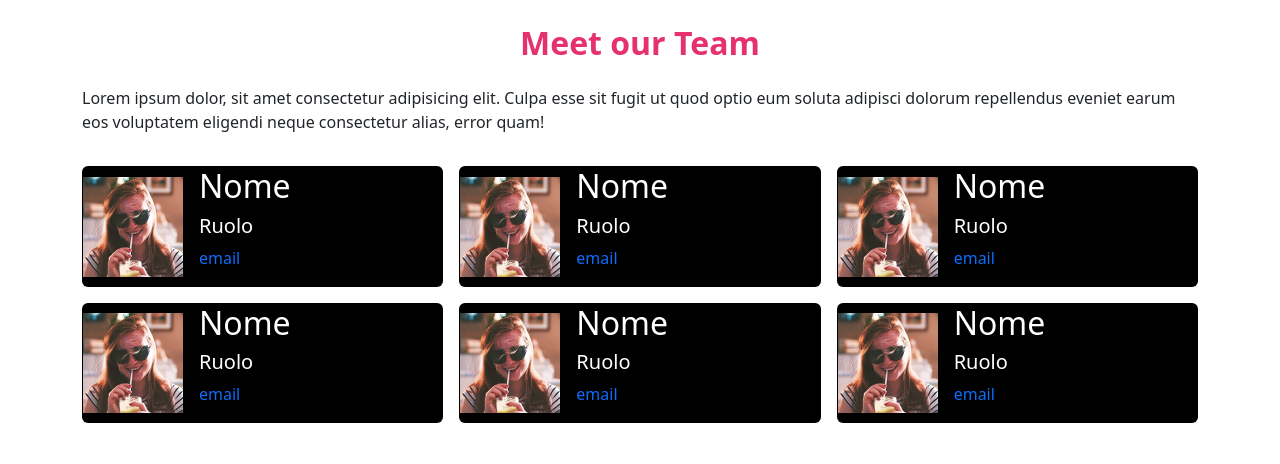
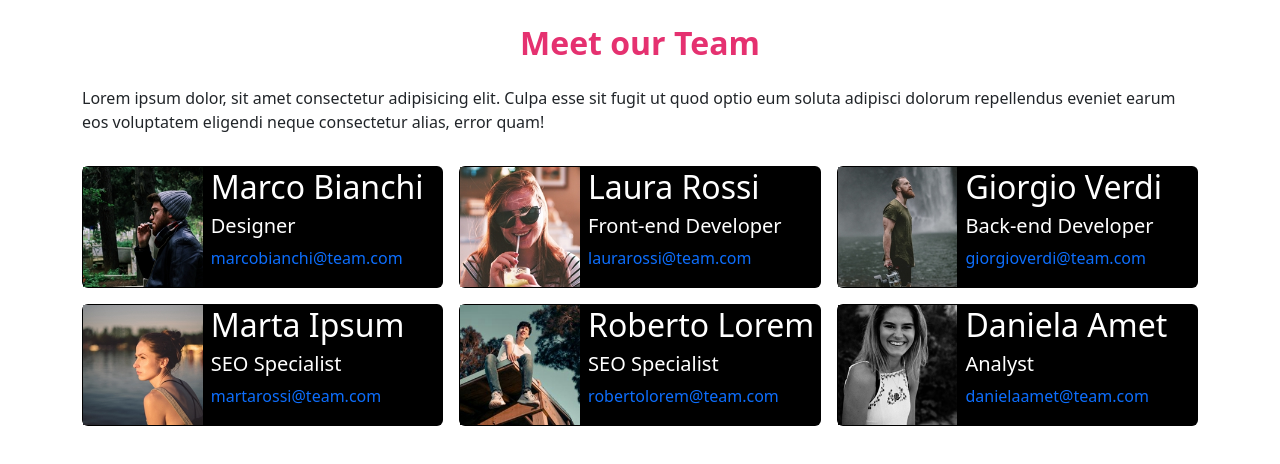
Before and after one commit to Alberto-Monaco/js-our-team, a plain HTML site: page index.html in a window 1280 px wide. Drawn offline with nearby package versions, Linux system fonts and the light colour scheme.

Commit message:
complete exercise

```diff
--- a/assets/js/script.js
+++ b/assets/js/script.js
@@ -11,36 +11,56 @@ const teamMembers = [
 		name: 'Marco Bianchi',
 		role: 'Designer',
 		email: 'marcobianchi@team.com',
-		img: 'img/male1.png'
+		img: './assets/img/male1.png'
 	},
 	{
 		name: 'Laura Rossi',
 		role: 'Front-end Developer',
 		email: 'laurarossi@team.com',
-		img: 'img/female1.png'
+		img: '../assets/img/female1.png'
 	},
 	{
 		name: 'Giorgio Verdi',
 		role: 'Back-end Developer',
 		email: 'giorgioverdi@team.com',
-		img: 'img/male2.png'
+		img: '../assets/img/male2.png'
 	},
 	{
 		name: 'Marta Ipsum',
 		role: 'SEO Specialist',
 		email: 'martarossi@team.com',
-		img: 'img/female2.png'
+		img: '../assets/img/female2.png'
 	},
 	{
 		name: 'Roberto Lorem',
 		role: 'SEO Specialist',
 		email: 'robertolorem@team.com',
-		img: 'img/male3.png'
+		img: '../assets/img/male3.png'
 	},
 	{
 		name: 'Daniela Amet',
 		role: 'Analyst',
 		email: 'danielaamet@team.com',
-		img: 'img/female3.png'
+		img: '../assets/img/female3.png'
 	}
 ]
+const teamsEl = document.getElementById('teams')
+for (let i = 0; i < teamMembers.length; i++) {
+	const team = teamMembers[i]
+	let { name, role, email, img } = team
+	console.log(team)
+
+	let markup = `<div class="col">
+						<div class="card bg-black d-flex flex-row align-items-center">
+							<img src="${img}" class=col-4 alt="" />
+							<div class="ms-2 col-9">
+								<h2 class="text-white">${name}</h2>
+								<h5 class="text-white">${role}</h5>
+								<p class="text-primary">${email}</p>
+							</div>
+						</div>
+					</div>
+  `
+
+	teamsEl.insertAdjacentHTML('beforeend', markup)
+}
--- a/index.html
+++ b/index.html
@@ -21,68 +21,7 @@
 					Lorem ipsum dolor, sit amet consectetur adipisicing elit. Culpa esse sit fugit ut quod optio eum soluta
 					adipisci dolorum repellendus eveniet earum eos voluptatem eligendi neque consectetur alias, error quam!
 				</p>
-				<div class="row row-cols-3 my-3 g-3">
-					<div class="col">
-						<div class="card bg-black d-flex flex-row align-items-center">
-							<img src="./assets/img/female1.png" alt="" class="img-fluid" style="width: 100px; height: auto" />
-							<div class="ms-3">
-								<h2 class="text-white">Nome</h2>
-								<h5 class="text-white">Ruolo</h5>
-								<p class="text-primary">email</p>
-							</div>
-						</div>
-					</div>
-					<div class="col">
-						<div class="card bg-black d-flex flex-row align-items-center">
-							<img src="./assets/img/female1.png" alt="" class="img-fluid" style="width: 100px; height: auto" />
-							<div class="ms-3">
-								<h2 class="text-white">Nome</h2>
-								<h5 class="text-white">Ruolo</h5>
-								<p class="text-primary">email</p>
-							</div>
-						</div>
-					</div>
-					<div class="col">
-						<div class="card bg-black d-flex flex-row align-items-center">
-							<img src="./assets/img/female1.png" alt="" class="img-fluid" style="width: 100px; height: auto" />
-							<div class="ms-3">
-								<h2 class="text-white">Nome</h2>
-								<h5 class="text-white">Ruolo</h5>
-								<p class="text-primary">email</p>
-							</div>
-						</div>
-					</div>
-					<div class="col">
-						<div class="card bg-black d-flex flex-row align-items-center">
-							<img src="./assets/img/female1.png" alt="" class="img-fluid" style="width: 100px; height: auto" />
-							<div class="ms-3">
-								<h2 class="text-white">Nome</h2>
-								<h5 class="text-white">Ruolo</h5>
-								<p class="text-primary">email</p>
-							</div>
-						</div>
-					</div>
-					<div class="col">
-						<div class="card bg-black d-flex flex-row align-items-center">
-							<img src="./assets/img/female1.png" alt="" class="img-fluid" style="width: 100px; height: auto" />
-							<div class="ms-3">
-								<h2 class="text-white">Nome</h2>
-								<h5 class="text-white">Ruolo</h5>
-								<p class="text-primary">email</p>
-							</div>
-						</div>
-					</div>
-					<div class="col">
-						<div class="card bg-black d-flex flex-row align-items-center">
-							<img src="./assets/img/female1.png" alt="" class="img-fluid" style="width: 100px; height: auto" />
-							<div class="ms-3">
-								<h2 class="text-white">Nome</h2>
-								<h5 class="text-white">Ruolo</h5>
-								<p class="text-primary">email</p>
-							</div>
-						</div>
-					</div>
-				</div>
+				<div id="teams" class="row row-cols-3 my-1 g-3"></div>
 			</div>
 		</main>
 		<footer></footer>
```
